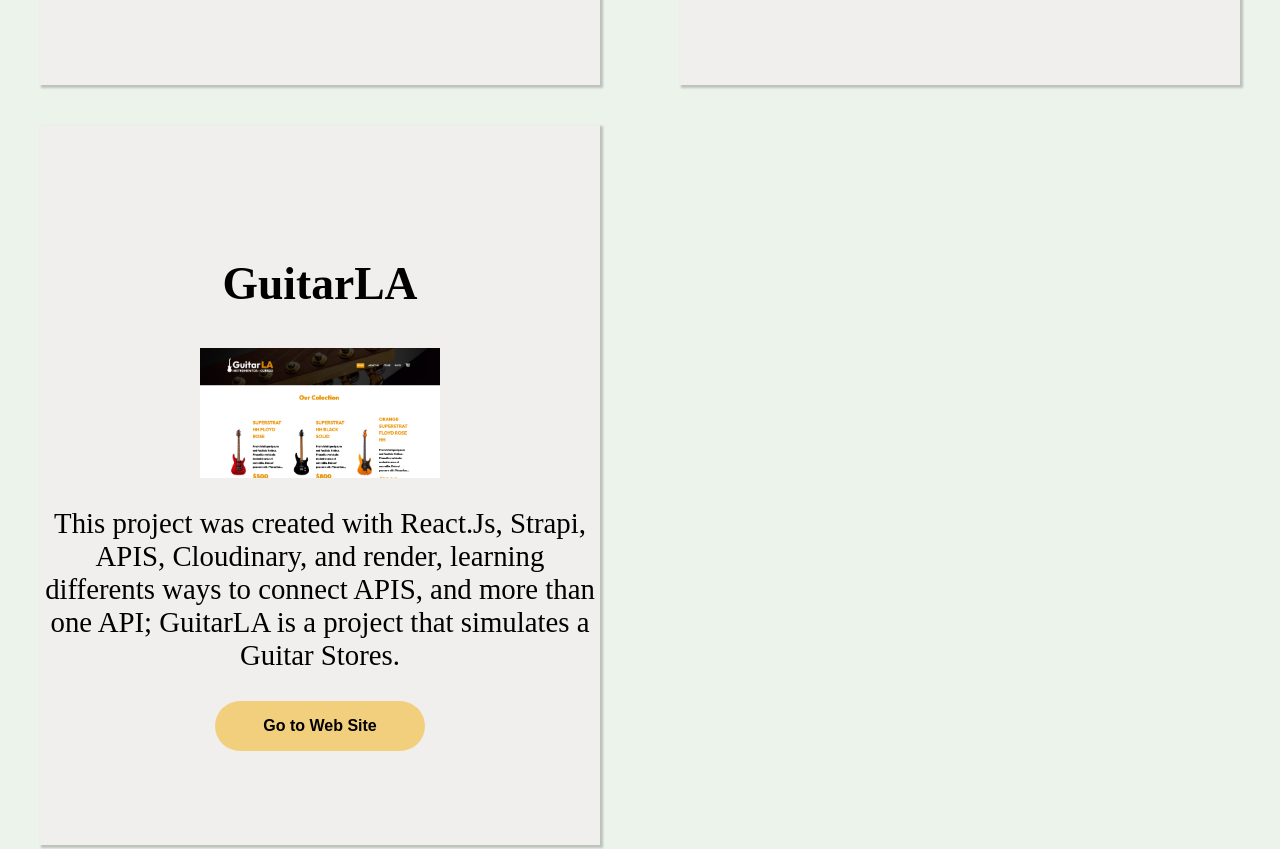
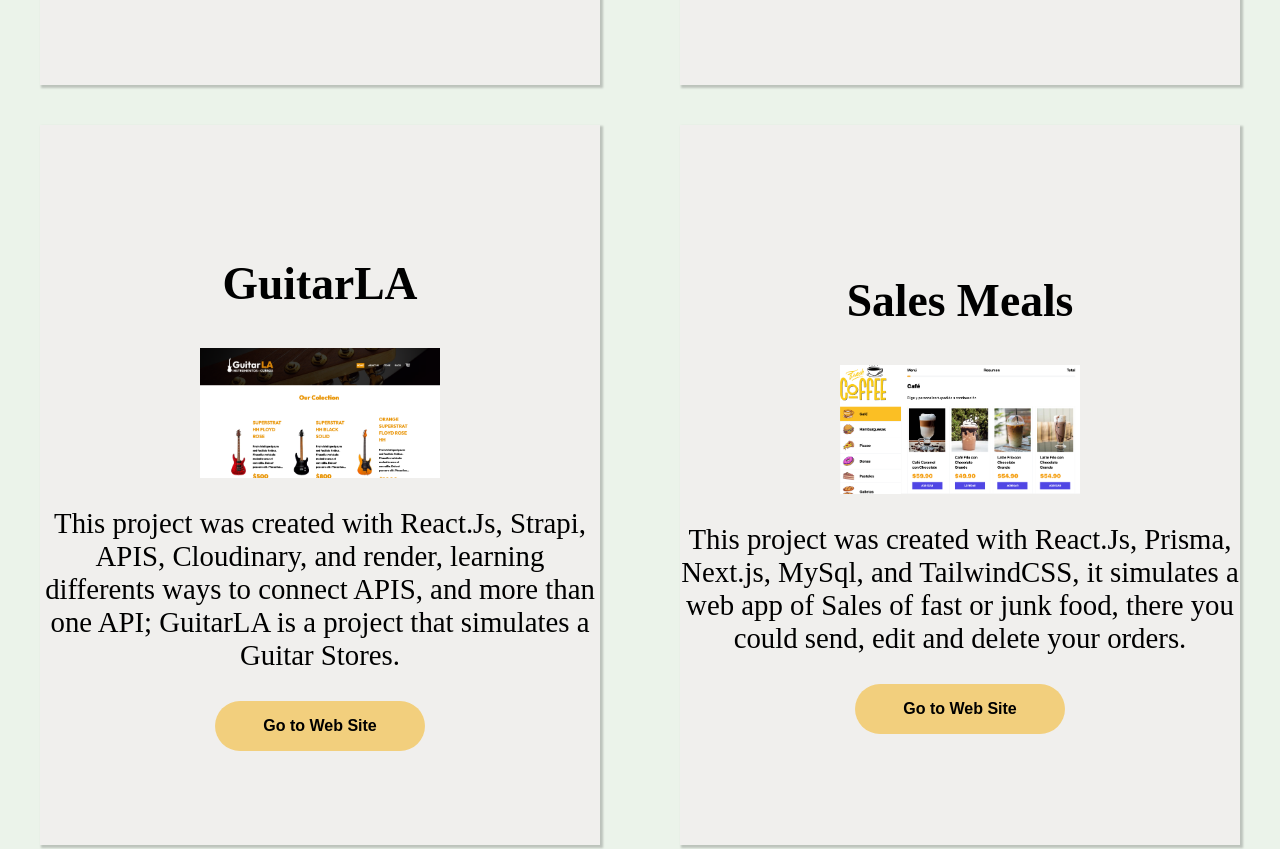
Before and after one commit to criscasguitar/myPortfolio, a React (Vite) app: page / in a window 1280 px wide. Shown: the part 2460-3309 px from the top of the page. Built offline with nearby package versions, Linux system fonts and the light colour scheme.

Commit message:
new project

```diff
--- a/src/components/Portfolio.jsx
+++ b/src/components/Portfolio.jsx
@@ -5,6 +5,7 @@
 import imageFest from '../assets/img/festival.png'
 import imageUpTask from '../assets/img/upTask.png'
 import imageGuitarLA from '../assets/img/GuitarLA.png'
+import salesMeals from '../assets/img/salesMeals.png'
 
 function Portfolio() {
   return (
@@ -65,6 +66,15 @@
             </button>
           </div>
 
+          <div className='description' data-aos="fade-up">
+            <h2 className='title'>Sales Meals</h2>
+            <img src={salesMeals} alt="Web Site image" />
+                <p>This project was created with React.Js, Prisma, Next.js, MySql, and TailwindCSS, it simulates a web app of Sales of fast or junk food, there you could send, edit and delete your orders.</p>
+            <button className='portfolioButton'>
+                <a href="https://salemeals-app-production.up.railway.app/" target='_blank'>Go to Web Site</a>
+            </button>
+          </div>
+
         </div>
     </>
   )
```
Also changed, not shown: src/assets/img/salesMeals.png (added).
